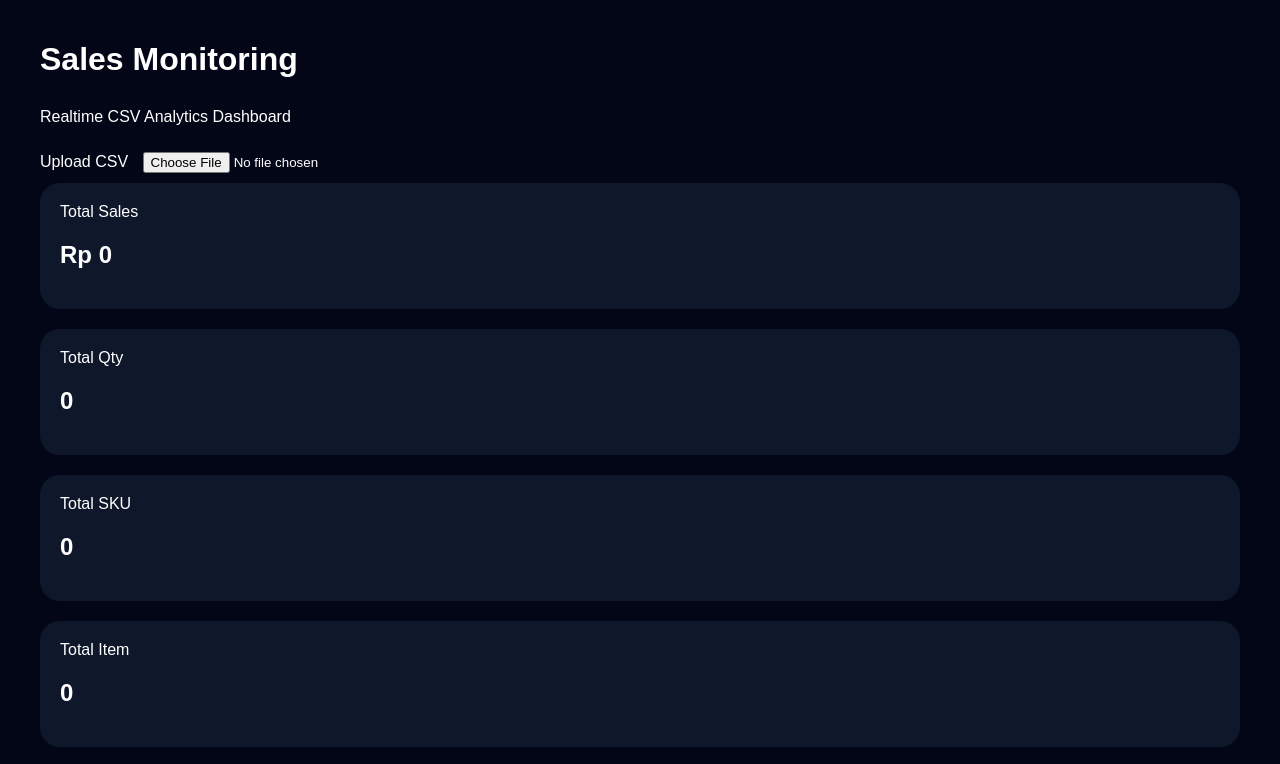
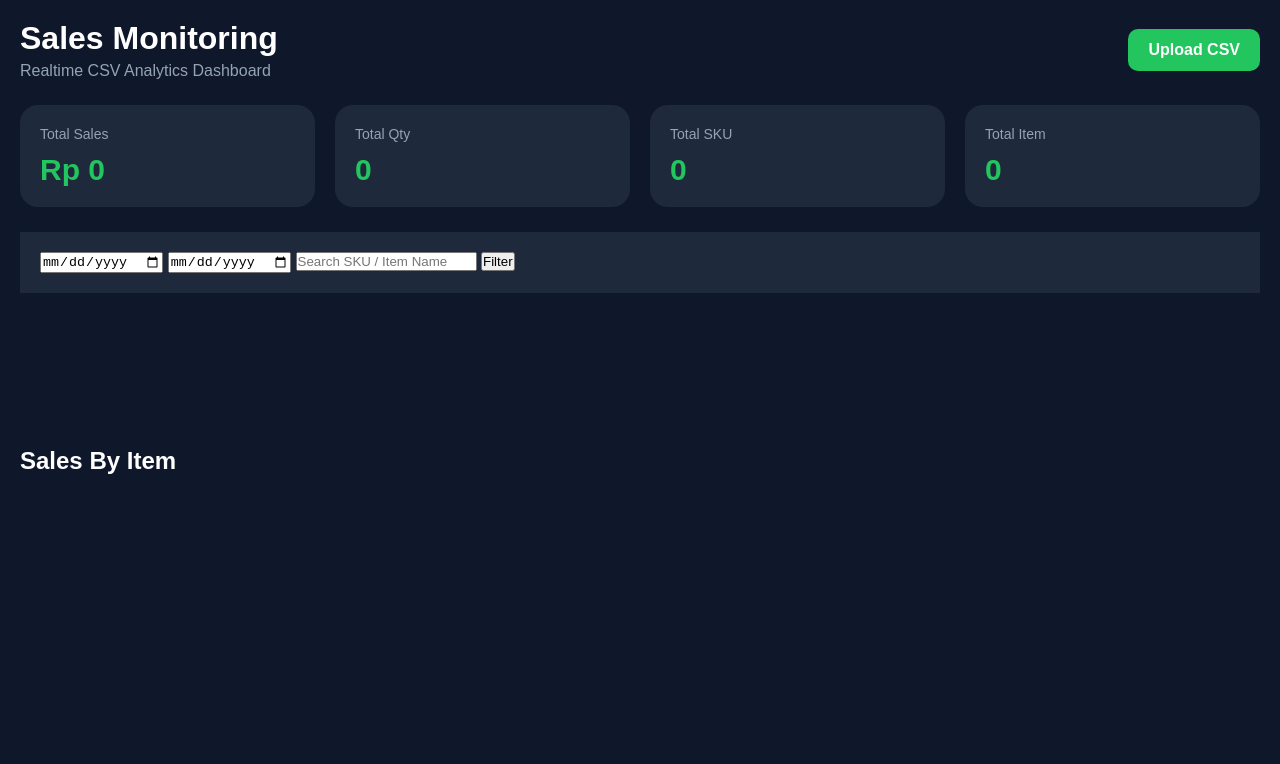
Before and after one commit to Onogauko/sales-monitoring, a plain HTML site: page index.html in a window 1280 px wide. Shown: the top 764 px of the page. Drawn offline with nearby package versions, Linux system fonts and the light colour scheme.

Commit message:
style.css

```diff
--- a/style.css
+++ b/style.css
@@ -1,27 +1,71 @@
+*{
+  margin:0;
+  padding:0;
+  box-sizing:border-box;
+}
+
 body{
-  margin:0;
-  padding:20px;
-  background:#020617;
+  font-family:Arial,sans-serif;
+  background:#0f172a;
   color:white;
-  font-family:Arial;
 }
 
 .container{
-  max-width:1200px;
+  max-width:1400px;
   margin:auto;
+  padding:20px;
 }
 
-h1{
-  margin-bottom:30px;
+.topbar{
+  display:flex;
+  justify-content:space-between;
+  align-items:center;
+  margin-bottom:25px;
+}
+
+.subtitle{
+  color:#94a3b8;
+  margin-top:5px;
+}
+
+.upload-btn{
+  background:#22c55e;
+  color:white;
+  padding:12px 20px;
+  border-radius:10px;
+  cursor:pointer;
+  font-weight:bold;
+}
+
+.upload-btn input{
+  display:none;
+}
+
+.cards{
+  display:grid;
+  grid-template-columns:repeat(auto-fit,minmax(220px,1fr));
+  gap:20px;
+  margin-bottom:25px;
 }
 
 .card{
-  background:#0f172a;
-  border-radius:20px;
+  background:#1e293b;
   padding:20px;
-  margin-bottom:20px;
+  border-radius:18px;
 }
 
-input{
-  padding:10px;
+.card span{
+  color:#94a3b8;
+  font-size:14px;
 }
+
+.card h2{
+  margin-top:10px;
+  font-size:30px;
+  color:#22c55e;
+}
+
+.filter-box{
+  background:#1e293b;
+  padding:20px;
+}
```
